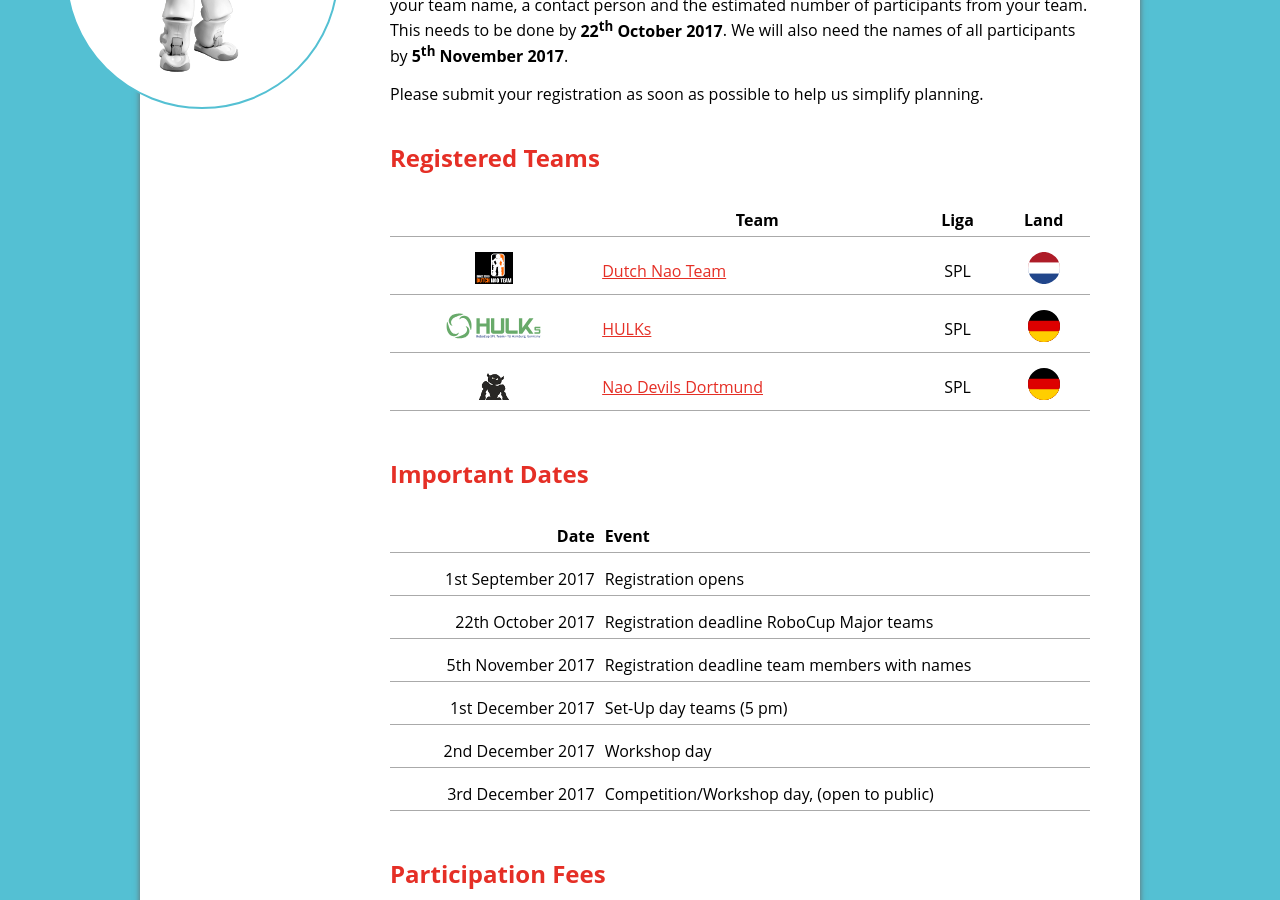
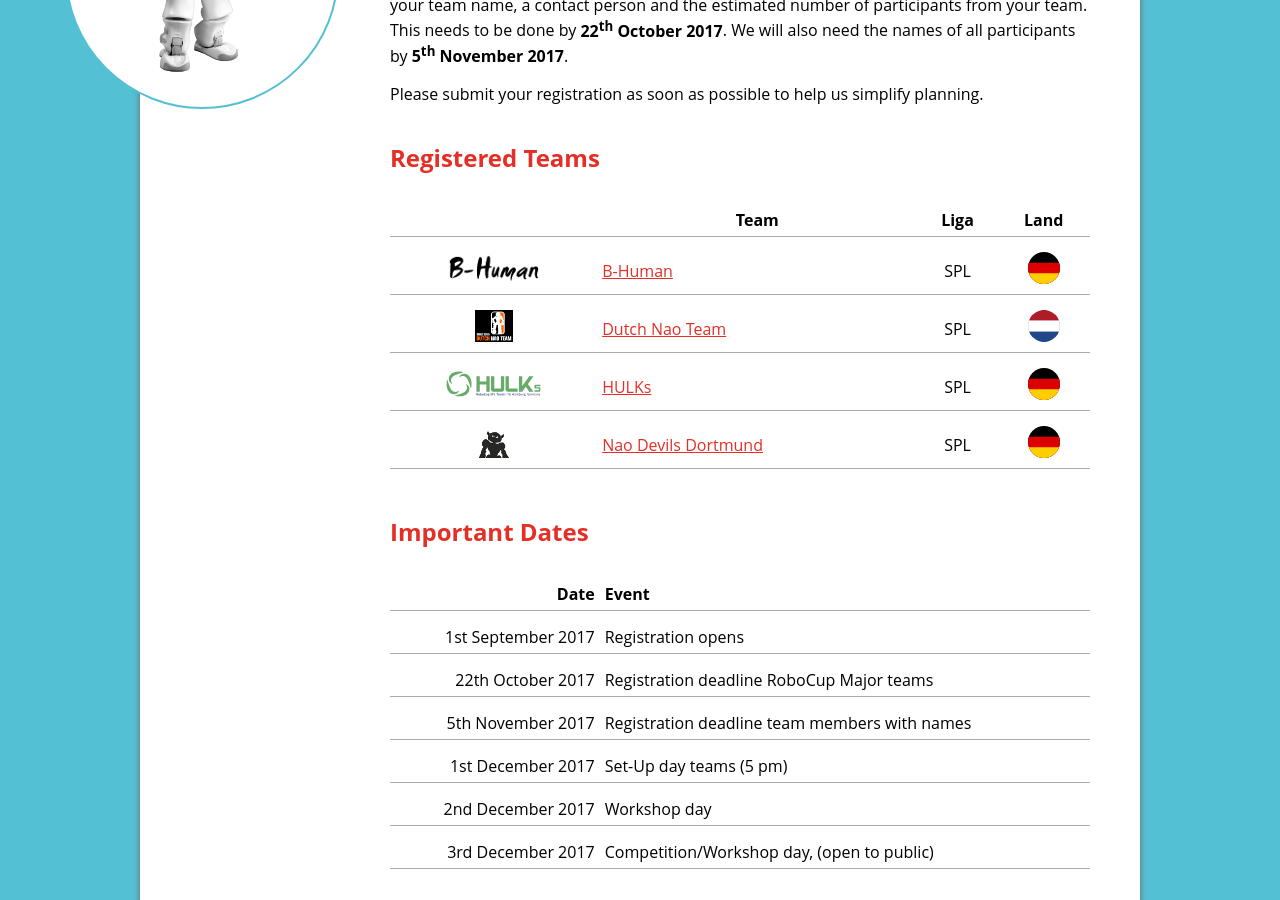
Before and after one commit to RHOrga/rhorga.github.io, a Jekyll site: the page built from 2017/en/teams.md, in a window 1280 px wide and 900 px high, scrolled down 440 px. Built offline with Jekyll 4.4.1, drawn with Linux system fonts in a browser that asks for light colours.

Commit message:
Add B-Human

```diff
--- a/2017/en/teams.md
+++ b/2017/en/teams.md
@@ -13,6 +13,7 @@
 
 |   | Team | Liga | Land |
 |---|------|------|------|
+| ![](/assets/img/teams/B-Human.png){: height="32"} | [B-Human](https://www.b-human.de) | SPL | ![DE](/assets/img/de.svg) |
 | ![](/assets/img/teams/DNT_logo.png){: height="32"} | [Dutch Nao Team](http://www.dutchnaoteam.nl) | SPL | ![NL](/assets/img/nl.svg){: height="32"} |
 | ![](/assets/img/teams/HULKs.svg){: height="32"} | [HULKs](http://hulks.de) | SPL | ![DE](/assets/img/de.svg) |
 | ![](/assets/img/teams/Nao Devils Dortmund.png){: height="32"} | [Nao Devils Dortmund](http://www.irf.tu-dortmund.de/cms/de/IT/Forschung/Robotics/RoboCup/index.html) | SPL | ![DE](/assets/img/de.svg) |
```
